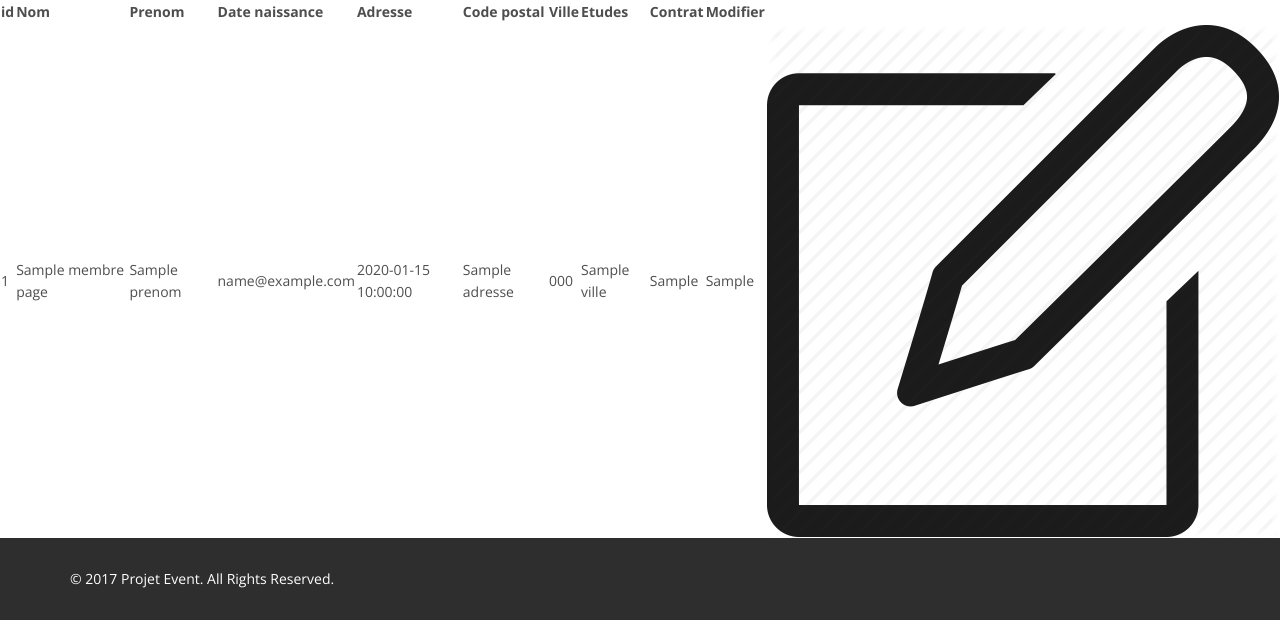
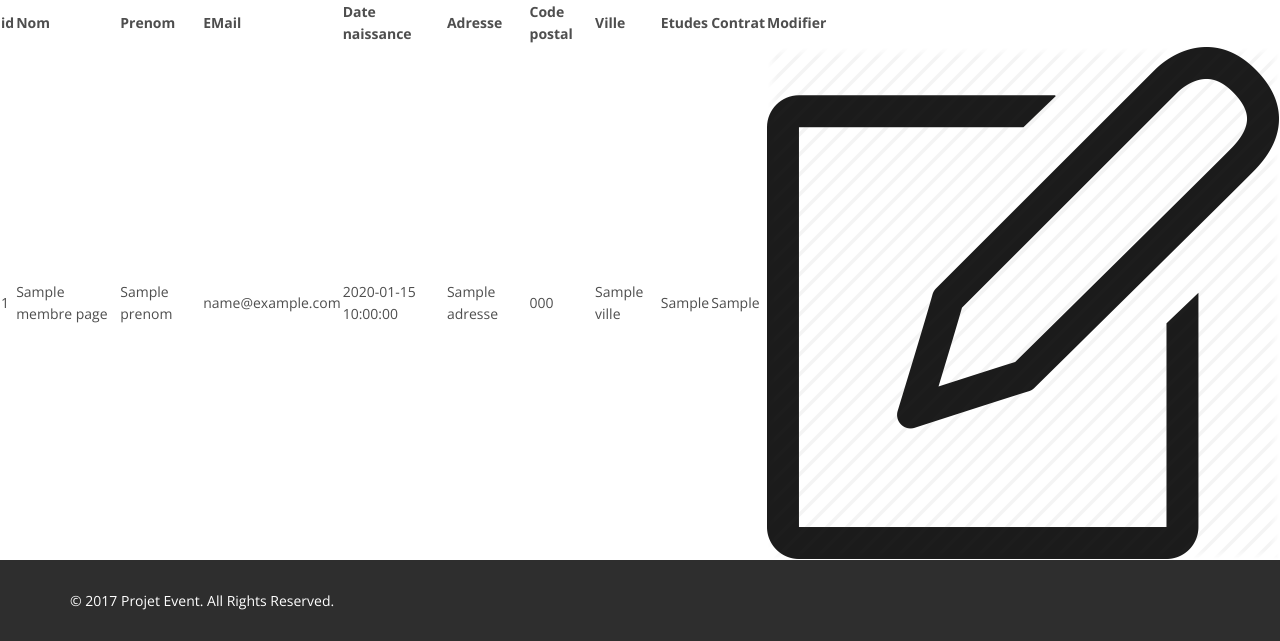
Before and after one commit to romeohakanjin/projet_event, a PHP site: the page made by app/views/admin/table_membre.php in a window 1280 px wide. Shown: the part 138-779 px from the top of the page. Run offline with PHP 8.4, Linux system fonts and the light colour scheme; the template is opened without the code that fills it: most values are stand-ins (such as "Sample title", 1, 10 or a date in 2020); data that the repository does not hold is empty; some libraries are stand-ins or nearby versions.

Commit message:
final commit

```diff
--- a/app/views/admin/table_membre.php
+++ b/app/views/admin/table_membre.php
@@ -4,6 +4,7 @@
 		<th>id</th>
 		<th>Nom</th>
 		<th>Prenom</th>
+        <th>EMail</th>
 		<th>Date naissance</th>
 		<th>Adresse</th>
 		<th>Code postal</th>
--- a/core/Config.php
+++ b/core/Config.php
@@ -5,7 +5,7 @@
         private $settings = [];
         private static $_instance;
 
-        //On récupère dès le call de la class, le fichier config.php
+        //On récupère dès le call de la classe, le fichier config.php
         public function __construct($file){
             $this->settings = require($file);
         }
@@ -18,7 +18,7 @@
             return self::$_instance;
         }
 
-        //Permet de récupérer un élément du fichier config en fonction de la clée, si elle existe
+        //Permet de récupérer un élément du fichier config en fonction de la key, si elle existe
         public function get($key){
             if (!isset($this->settings[$key])){
                 return null;
```
